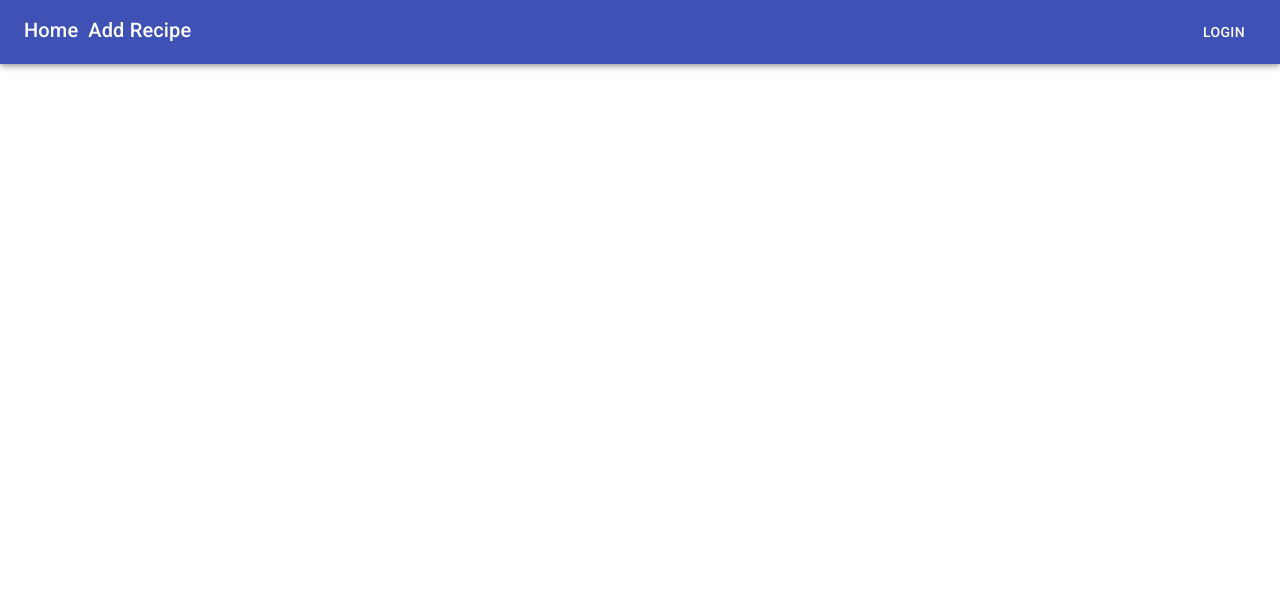
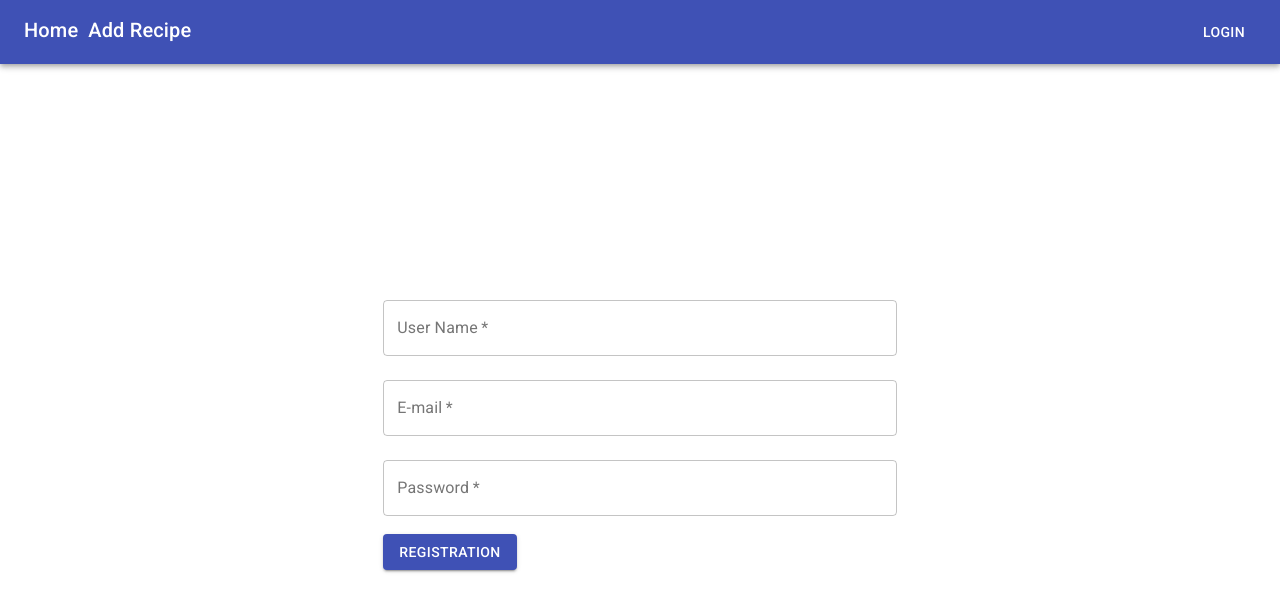
Before and after one commit to Taras-B/cookBookApp, a React (Create React App) app: page /auth/registration in a window 1280 px wide. Shown: the top 612 px of the page. Built offline with nearby package versions, Linux system fonts and the light colour scheme; no server answers.

Commit message:
create register page

```diff
--- a/src/App.tsx
+++ b/src/App.tsx
@@ -12,6 +12,7 @@ import { Header } from './component/Header'
 
 import { getRecipes } from './redux/slice/recipeSlice'
 import Login from './pages/Login'
+import { Registration } from './pages/Registration'
 
 function App() {
   const dispatch = useDispatch()
@@ -25,9 +26,10 @@ function App() {
       <Header />
       <div>
         <Switch>
-          <Route exact path='/' render={() => <Recipes />} />
-          <Route path='/addRecipe' render={() => <AddRecipe />} />
-          <Route exact path='/auth/login' render={() => <Login />} />
+          <Route exact path='/' component={Recipes} />
+          <Route path='/addRecipe' component={AddRecipe} />
+          <Route exact path='/auth/login' component={Login} />
+          <Route exact path='/auth/registration' component={Registration} />
         </Switch>
       </div>
     </>
--- a/src/component/Recipe.tsx
+++ b/src/component/Recipe.tsx
@@ -35,7 +35,7 @@ export const Recipe: React.FC<PropsT> = ({ id, title, description, date }) => {
   const dispatch = useDispatch()
 
   return (
-    <Grid container justify='center' spacing={3} className={classes.root}>
+    <Grid container justify='center' spacing={3} className={classes.root} wrap='wrap'>
       {/* {editMode ? (
         <EditRecipe
           title={title}
@@ -50,7 +50,7 @@ export const Recipe: React.FC<PropsT> = ({ id, title, description, date }) => {
             {title}
           </Typography>
           <Divider variant='middle' />
-          <Typography variant='body1' className='center-align m-1'>
+          <Typography variant='body1' noWrap={true}>
             {description}
           </Typography>
           <br />
--- /dev/null
+++ b/src/pages/Registration.tsx
@@ -0,0 +1,81 @@
+import React from 'react'
+import { useDispatch } from 'react-redux'
+import { useHistory } from 'react-router-dom'
+import { useForm } from 'react-hook-form'
+import Container from '@material-ui/core/Container'
+import Grid from '@material-ui/core/Grid'
+import TextField from '@material-ui/core/TextField'
+import Button from '@material-ui/core/Button'
+import { makeStyles } from '@material-ui/core/styles'
+import { registerThunk } from '../redux/slice/authSlice'
+
+type RegistrationFormData = {
+  username: string
+  email: string
+  password: string
+}
+
+const useStyles = makeStyles({
+  wrapper: {
+    height: 'calc(100vh - 64px)',
+  },
+})
+
+export const Registration = () => {
+  const dispatch = useDispatch()
+  const classes = useStyles()
+  const history = useHistory()
+
+  const { register, handleSubmit } = useForm<RegistrationFormData>()
+  const onSubmit = ({ username, email, password }: RegistrationFormData) => {
+    dispatch(registerThunk(username, email, password))
+    console.log(email, ' pas', password)
+
+    history.push('/auth/login')
+  }
+  return (
+    <Container>
+      <Grid container justify='center' alignItems='center' className={classes.wrapper}>
+        <Grid item xs={12} md={5} sm={7}>
+          <form onSubmit={handleSubmit(onSubmit)}>
+            <TextField
+              inputRef={register({ required: true })}
+              label='User Name'
+              name='username'
+              variant='outlined'
+              fullWidth
+              margin='normal'
+              required={true}
+            />
+            <TextField
+              inputRef={register({ required: true })}
+              label='E-mail'
+              name='email'
+              variant='outlined'
+              fullWidth
+              margin='normal'
+              required={true}
+            />
+            <TextField
+              inputRef={register({ required: true })}
+              label='Password'
+              name='password'
+              variant='outlined'
+              fullWidth
+              required={true}
+              margin='normal'
+            />
+
+            <Button
+              type='submit'
+              variant='contained'
+              color='primary'
+              style={{ margin: '10px 0' }}>
+              Registration
+            </Button>
+          </form>
+        </Grid>
+      </Grid>
+    </Container>
+  )
+}
```
